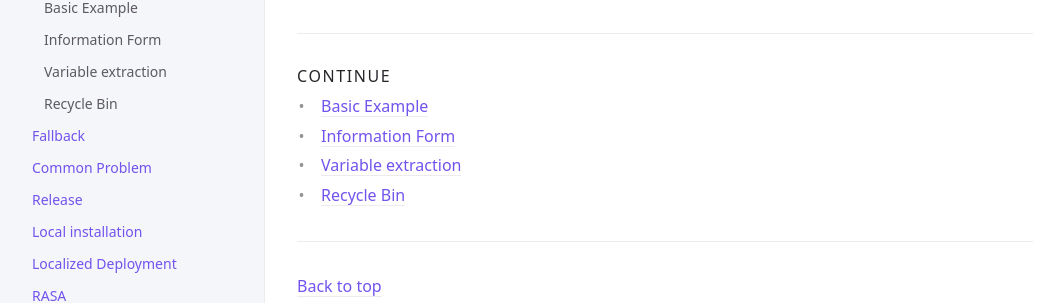
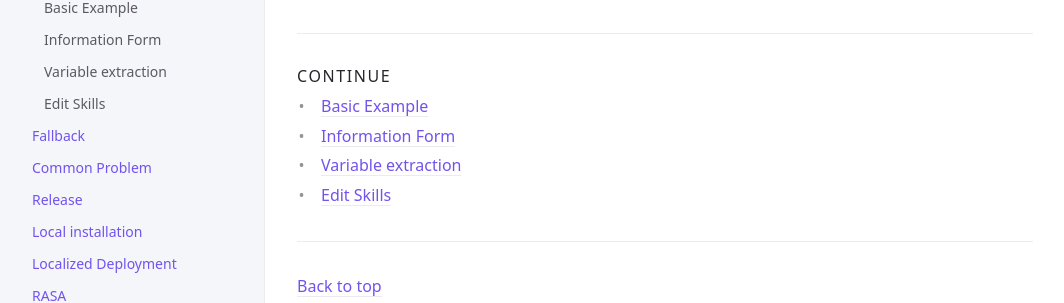
Before and after one commit to PromptAI/promptdialog, a Jekyll site: the page built from docs/example/index.md, in a window 1280 px wide. Shown: the part 260-563 px from the top of the page, without its empty margins (107-1171 px from the left). Built offline with Jekyll 4.4.1, drawn with Linux system fonts in a browser that asks for light colours.

Commit message:
fix: improve

```diff
--- a/docs/example/trash.md
+++ b/docs/example/trash.md
@@ -1,6 +1,6 @@
 ---
 layout: en
-title: Recycle Bin
+title: Edit Skills
 parent: Example
 nav_order: 4
 ---
@@ -13,4 +13,4 @@ nav_order: 4
 
 You can learn how to use the recycle bin to insert nodes between two nodes, and use the recycle bin to delete intermediate nodes of two intermediate nodes through the following video.
 
-<video src="/assets/images/example/video/trash.mp4" width="100%" height="520px" controls="controls"></video>
+<video src="/assets/images/example/video/edit_skills.mp4" width="100%" height="520px" controls="controls"></video>
```
Also changed, not shown: 2 other files.
